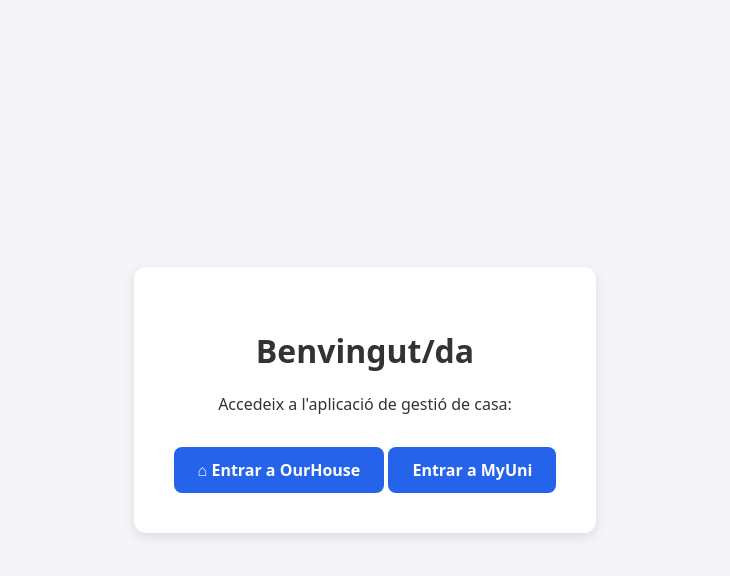
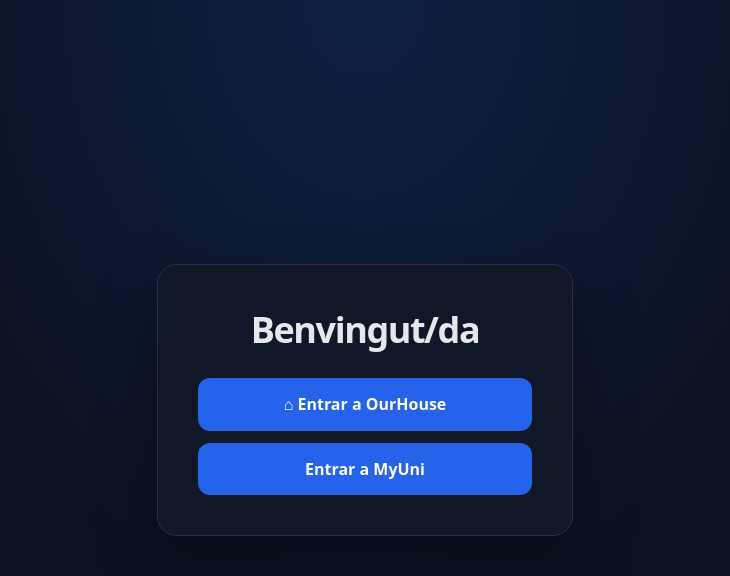
Before and after one commit to makinau/makinau.githhub.io, a plain HTML site: page index.html in a window 1280 px wide. Shown: the whole page, without its empty margins (275-1005 px from the left). Drawn offline with Linux system fonts and the light colour scheme.

Commit message:
Actualitzar l'estil de la portada

```diff
--- a/index.html
+++ b/index.html
@@ -5,42 +5,74 @@
   <meta name="viewport" content="width=device-width, initial-scale=1.0">
   <title>Inici - Makinau</title>
   <style>
+    * {
+      box-sizing: border-box;
+    }
+
     body {
       font-family: system-ui, -apple-system, sans-serif;
       display: flex;
       justify-content: center;
       align-items: center;
-      height: 100vh;
+      min-height: 100vh;
       margin: 0;
-      background-color: #f4f4f9;
-      color: #333;
+      padding: 1.5rem;
+      background:
+        radial-gradient(ellipse at top, rgba(37, 99, 235, 0.18), transparent 55%),
+        #0b1120;
+      color: #e5e7eb;
     }
+
     .card {
-      background: white;
-      padding: 2.5rem;
-      border-radius: 12px;
-      box-shadow: 0 4px 12px rgba(0,0,0,0.1);
+      width: min(100%, 26rem);
+      padding: clamp(1.75rem, 6vw, 2.5rem);
+      background: rgba(17, 24, 39, 0.9);
+      border: 1px solid #263248;
+      border-radius: 1.25rem;
+      box-shadow: 0 24px 60px rgba(0, 0, 0, 0.35);
       text-align: center;
     }
+
+    h1 {
+      margin: 0 0 1.5rem;
+      font-size: clamp(1.75rem, 6vw, 2.25rem);
+      letter-spacing: -0.04em;
+    }
+
     a.boto {
-      display: inline-block;
-      margin-top: 1rem;
-      padding: 0.75rem 1.5rem;
-      background-color: #2563eb;
+      display: block;
+      width: 100%;
+      margin-top: 0.75rem;
+      padding: 0.9rem 1rem;
+      background: #2563eb;
       color: white;
       text-decoration: none;
-      border-radius: 8px;
+      border: 1px solid transparent;
+      border-radius: 0.75rem;
       font-weight: 600;
+      transition: background-color 160ms ease, transform 160ms ease;
     }
+
     a.boto:hover {
       background-color: #1d4ed8;
+      transform: translateY(-2px);
+    }
+
+    a.boto:focus-visible {
+      outline: 3px solid #93c5fd;
+      outline-offset: 3px;
+    }
+
+    @media (prefers-reduced-motion: reduce) {
+      a.boto {
+        transition: none;
+      }
     }
   </style>
 </head>
 <body>
   <div class="card">
     <h1>Benvingut/da</h1>
-    <p>Accedeix a l'aplicació de gestió de casa:</p>
     <a class="boto" href="https://makinau.github.io/OurHouse/">⌂ Entrar a OurHouse</a>
     <a class="boto" href="https://makinau.github.io/MyUni/">Entrar a MyUni</a>
   </div>
```
